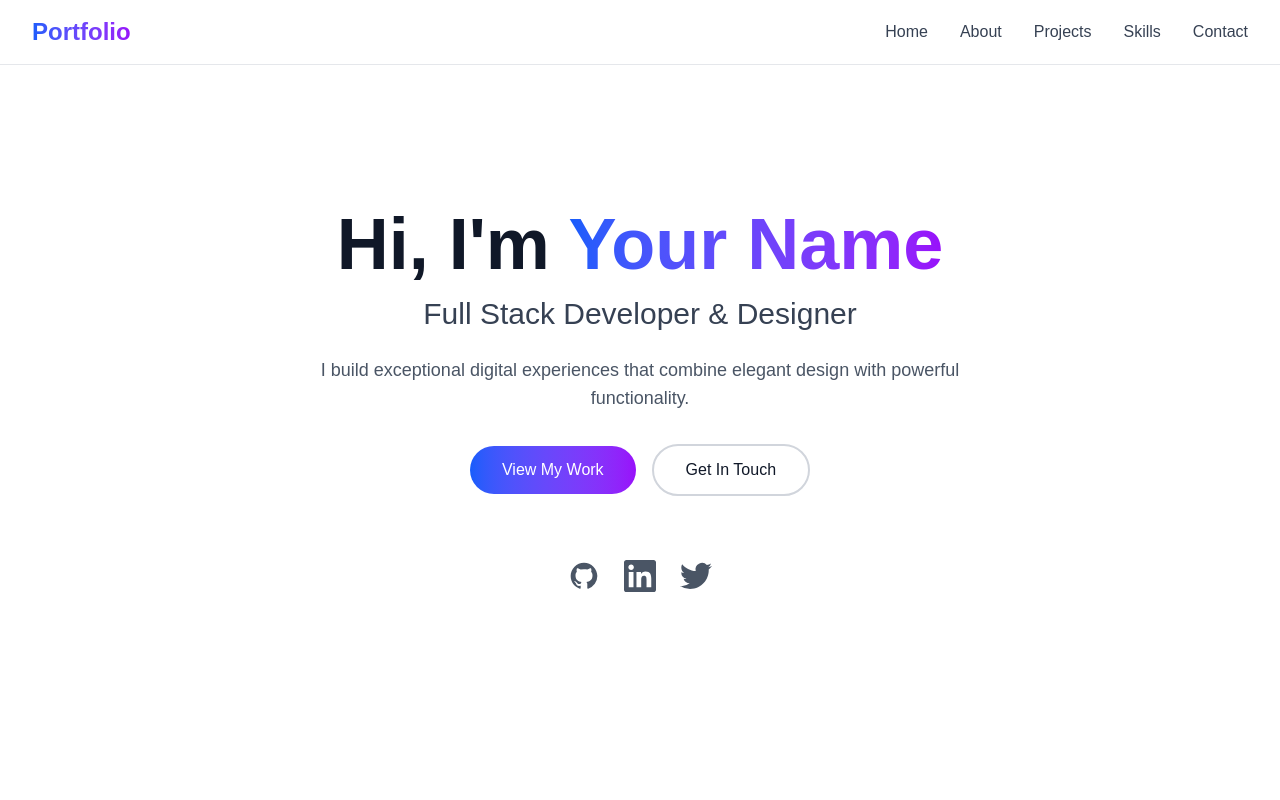
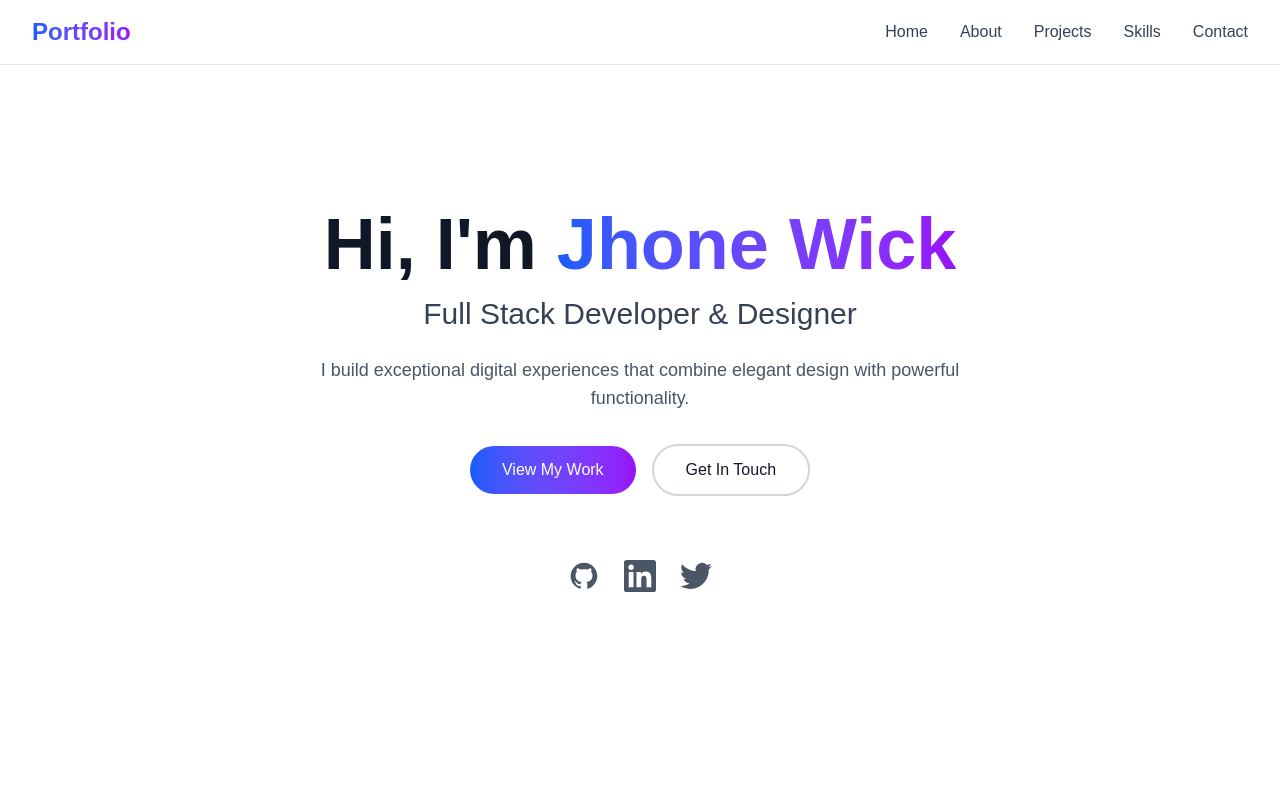
Before and after one commit to kbimsara/newPortfolio, a Next.js app: page / in a window 1280 px wide. Shown: the top 800 px of the page. Built offline with nearby package versions, Linux system fonts and the light colour scheme.

Commit message:
Update Hero.tsx

```diff
--- a/app/components/Hero.tsx
+++ b/app/components/Hero.tsx
@@ -4,7 +4,7 @@ export default function Hero() {
       <div className="max-w-4xl mx-auto text-center">
         <div className="mb-8 animate-fade-in">
           <h1 className="text-5xl sm:text-6xl lg:text-7xl font-bold text-gray-900 dark:text-white mb-4">
-            Hi, I&apos;m <span className="text-transparent bg-clip-text bg-gradient-to-r from-blue-600 to-purple-600 dark:from-blue-400 dark:to-purple-400">Your Name</span>
+            Hi, I&apos;m <span className="text-transparent bg-clip-text bg-gradient-to-r from-blue-600 to-purple-600 dark:from-blue-400 dark:to-purple-400">Jhone Wick</span>
           </h1>
           <p className="text-xl sm:text-2xl lg:text-3xl text-gray-700 dark:text-gray-300 mb-6">
             Full Stack Developer & Designer
```
